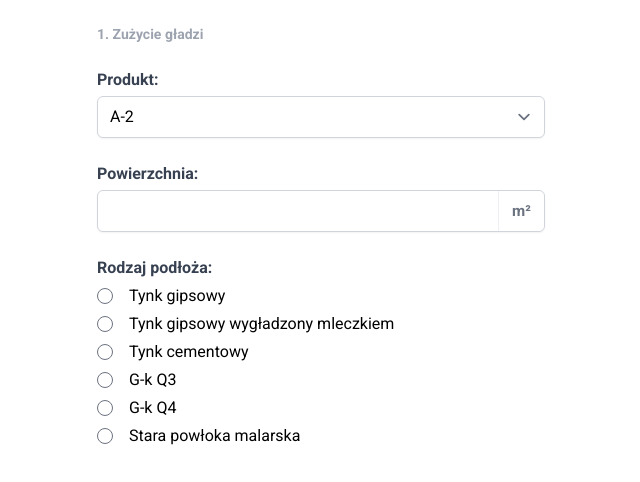
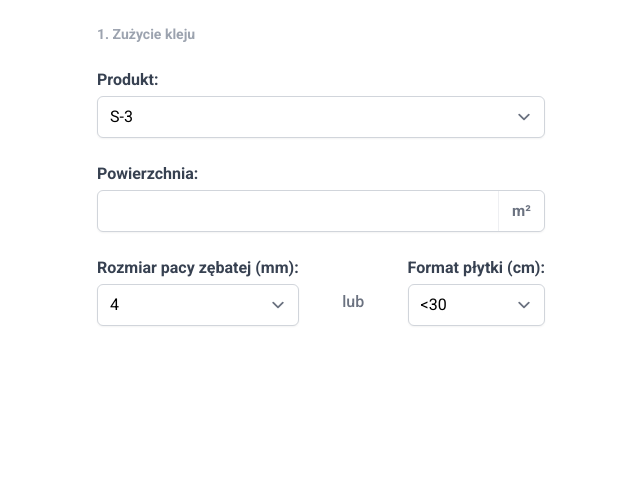
Before and after one commit to MegaronSA/smig-kalkulator, a React (Create React App) app: page /#/kleje in a window 1280 px wide. Before the commit this address led to /#/gladzie. Shown: the top 482 px of the page, without its empty margins (319-959 px from the left). Built offline with nearby package versions, Linux system fonts and the light colour scheme.

Commit message:
style: :lipstick: redesign trowelSize and packageSize selects

```diff
--- a/src/components/Adhesives/RequiredAmountForm.tsx
+++ b/src/components/Adhesives/RequiredAmountForm.tsx
@@ -2,7 +2,6 @@
 import { AdornedInput } from 'components/shared'
 import {
   Adhesive,
-  AdhesiveOption,
   adhesives,
   getAdhesiveEfficiency,
   TileSize,
@@ -22,18 +21,20 @@ const initialProduct: Adhesive = 'S-3'
 export const RequiredAmountForm: React.FC<Props> = ({ setResult }) => {
   const [product, setProduct] = useState<Adhesive>(initialProduct)
   const [area, setArea] = useState<string>('')
-  const [option, setOption] = useState<AdhesiveOption>()
+  const [trowelSize, setTrowelSize] = useState<TrowelSize>('4')
 
   const parsedArea = parseFloat(area)
   const isAreaValid = _.isNumber(parsedArea) && !_.isNaN(parsedArea)
 
+  console.log(trowelSize)
+
   useEffect(() => {
-    const isValid = product && isAreaValid && option
+    const isValid = product && isAreaValid && trowelSize
     if (!isValid) return setResult(undefined)
-    const efficiency = getAdhesiveEfficiency(product, option)
+    const efficiency = getAdhesiveEfficiency(product, trowelSize)
     const result = parsedArea / efficiency
     setResult(result)
-  }, [product, area, option])
+  }, [product, area, trowelSize])
 
   return (
     <section className="my-6 flex flex-col gap-6">
@@ -59,21 +60,35 @@ export const RequiredAmountForm: React.FC<Props> = ({ setResult }) => {
           onChange={(e) => setArea(e.target.value)}
         />
       </div>
-      <div className="flex justify-between items-center">
+      <div className="flex justify-between items-end">
         <div>
-          <h6 className="input-label">Rozmiar pacy zębatej (mm):</h6>
-          <div className="flex flex-col gap-1 mt-1">
-            {getTrowelSizesOptions(option, setOption)}
-          </div>
+          <label className="input-label" htmlFor="trowelSize">
+            Rozmiar pacy zębatej (mm):
+          </label>
+          <select
+            name="trowelSize"
+            className="mt-1 block w-full input"
+            value={trowelSize}
+            onChange={(e) => setTrowelSize(e.target.value as TrowelSize)}
+          >
+            {getTrowelSizesOptions()}
+          </select>
+        </div>
+        <div className="py-3">
+          <span className=" text-gray-500 font-medium">lub</span>
         </div>
         <div>
-          <p className="font-semibold text-gray-600">lub</p>
-        </div>
-        <div>
-          <h6 className="input-label">Format płytki:</h6>
-          <div className="flex flex-col gap-1 mt-1">
-            {getTileSizeOptions(option, setOption)}
-          </div>
+          <label className="input-label" htmlFor="tileSize">
+            Format płytki (cm):
+          </label>
+          <select
+            name="tileSize"
+            className="mt-1 block w-full input"
+            value={trowelSize}
+            onChange={(e) => setTrowelSize(e.target.value as TrowelSize)}
+          >
+            {getTileSizeOptions()}
+          </select>
         </div>
       </div>
     </section>
@@ -85,36 +100,19 @@ const getProductOptions = () =>
     <option key={adhesive}>{adhesive}</option>
   ))
 
-const getTrowelSizesOptions = (
-  selectedTrowelSize: AdhesiveOption | undefined,
-  onChange: (trowelSize: TrowelSize) => void,
-) =>
+const getTrowelSizesOptions = () =>
   trowelSizes.map((trowelSize) => (
-    <div className="flex flex-row gap-4 items-center" key={trowelSize}>
-      <input
-        type="radio"
-        name="surfaces"
-        value={trowelSize}
-        checked={selectedTrowelSize === trowelSize}
-        onChange={(e) => onChange(e.target.value as TrowelSize)}
-      />
-      <label htmlFor={trowelSize}>{trowelSize}</label>
-    </div>
+    <option key={trowelSize}>{trowelSize}</option>
   ))
 
-const getTileSizeOptions = (
-  selectedTrowelSize: AdhesiveOption | undefined,
-  onChange: (trowelSize: TileSize) => void,
-) =>
+const getTileSizeOptions = () =>
   tileSizes.map((tileSize) => (
-    <div className="flex flex-row gap-4 items-center" key={tileSize}>
-      <input
-        type="radio"
-        name="surfaces"
-        value={tileSize}
-        checked={selectedTrowelSize === tileSize}
-        onChange={(e) => onChange(e.target.value as TileSize)}
-      />
-      <label htmlFor={tileSize}>{tileSize}</label>
-    </div>
+    <option key={tileSize} value={tileSizeToTrowelSize(tileSize)}>
+      {tileSize}
+    </option>
   ))
+
+const tileSizeToTrowelSize = (tileSize: TileSize): TrowelSize => {
+  const tileIdx = tileSizes.indexOf(tileSize)
+  return trowelSizes[tileIdx]
+}
--- a/src/components/shared/ShoppingListForm.tsx
+++ b/src/components/shared/ShoppingListForm.tsx
@@ -41,7 +41,7 @@ export const ShoppingListForm: React.FC<Props> = ({
     <section className="my-6 flex flex-col gap-6">
       <div>
         <h6 className="input-label">Opakowanie:</h6>
-        <div className="flex flex-col gap-1 mt-1">
+        <div className="flex flex-row gap-4 mt-1">
           {getPackagingOptions(packageType, setPackageType)}
         </div>
       </div>
@@ -62,15 +62,15 @@ const getPackagingOptions = (
   selectedPackageType: PackageType,
   onChange: (packageType: PackageType) => void,
 ) =>
-  packageTypes.map((packageType) => (
-    <div className="flex flex-row gap-4 items-center" key={`${packageType}kg`}>
-      <input
-        type="radio"
-        name="packaging"
-        value={packageType}
-        checked={selectedPackageType === packageType}
-        onChange={(e) => onChange(parseInt(e.target.value) as PackageType)}
-      />
-      <label htmlFor={`${packageType}kg`}>{`${packageType} kg`}</label>
-    </div>
-  ))
+  packageTypes.map((packageType) => {
+    const isSelected = selectedPackageType === packageType
+    const selectedStyles = isSelected
+      ? 'bg-blue-600 text-white border-0'
+      : 'border'
+    return (
+      <div
+        className={`px-4 py-2 input cursor-pointer ${selectedStyles}`}
+        onClick={() => onChange(packageType)}
+      >{`${packageType} kg`}</div>
+    )
+  })
--- a/src/data/adhesives/adhesives.ts
+++ b/src/data/adhesives/adhesives.ts
@@ -20,7 +20,3 @@ export const tileSizes = Object.freeze([
 
 export type TrowelSize = typeof trowelSizes[number]
 export type TileSize = typeof tileSizes[number]
-export type AdhesiveOption = TrowelSize | TileSize
-
-export const isTrowelSize = (option: AdhesiveOption): option is TrowelSize =>
-  trowelSizes.includes(option as TrowelSize)
--- a/src/data/adhesives/api.ts
+++ b/src/data/adhesives/api.ts
@@ -1,12 +1,10 @@
-import { isTrowelSize, tileSizes } from '.'
-import { Adhesive, AdhesiveOption, adhesives, trowelSizes } from './adhesives'
+import { TrowelSize } from '.'
+import { Adhesive, adhesives, trowelSizes } from './adhesives'
 
 export const getAdhesiveEfficiency = (
   adhesive: Adhesive,
-  option: AdhesiveOption,
+  trowelSize: TrowelSize,
 ) => {
-  const idx = isTrowelSize(option)
-    ? trowelSizes.indexOf(option)
-    : tileSizes.indexOf(option)
-  return adhesives[adhesive][idx]
+  const trowelSizeIdx = trowelSizes.indexOf(trowelSize)
+  return adhesives[adhesive][trowelSizeIdx]
 }
```
